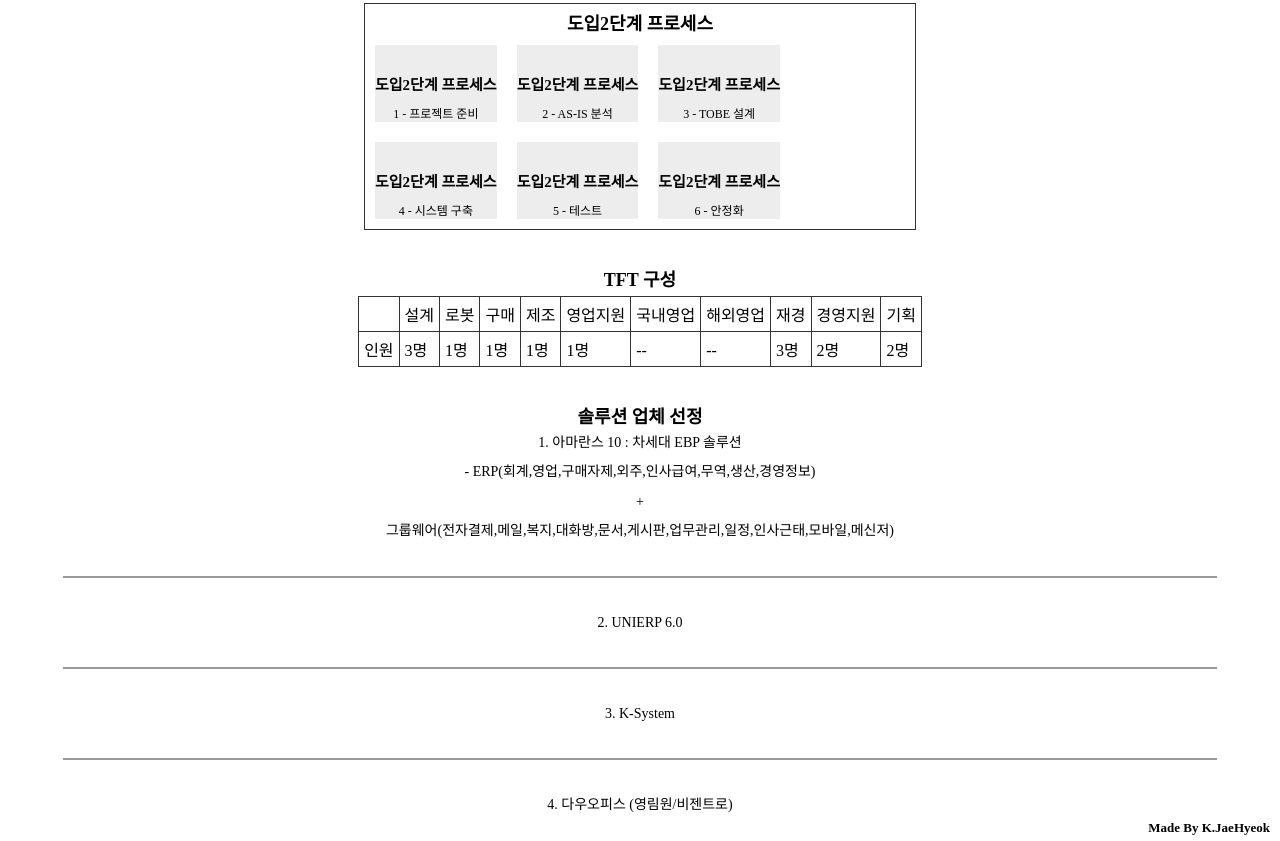
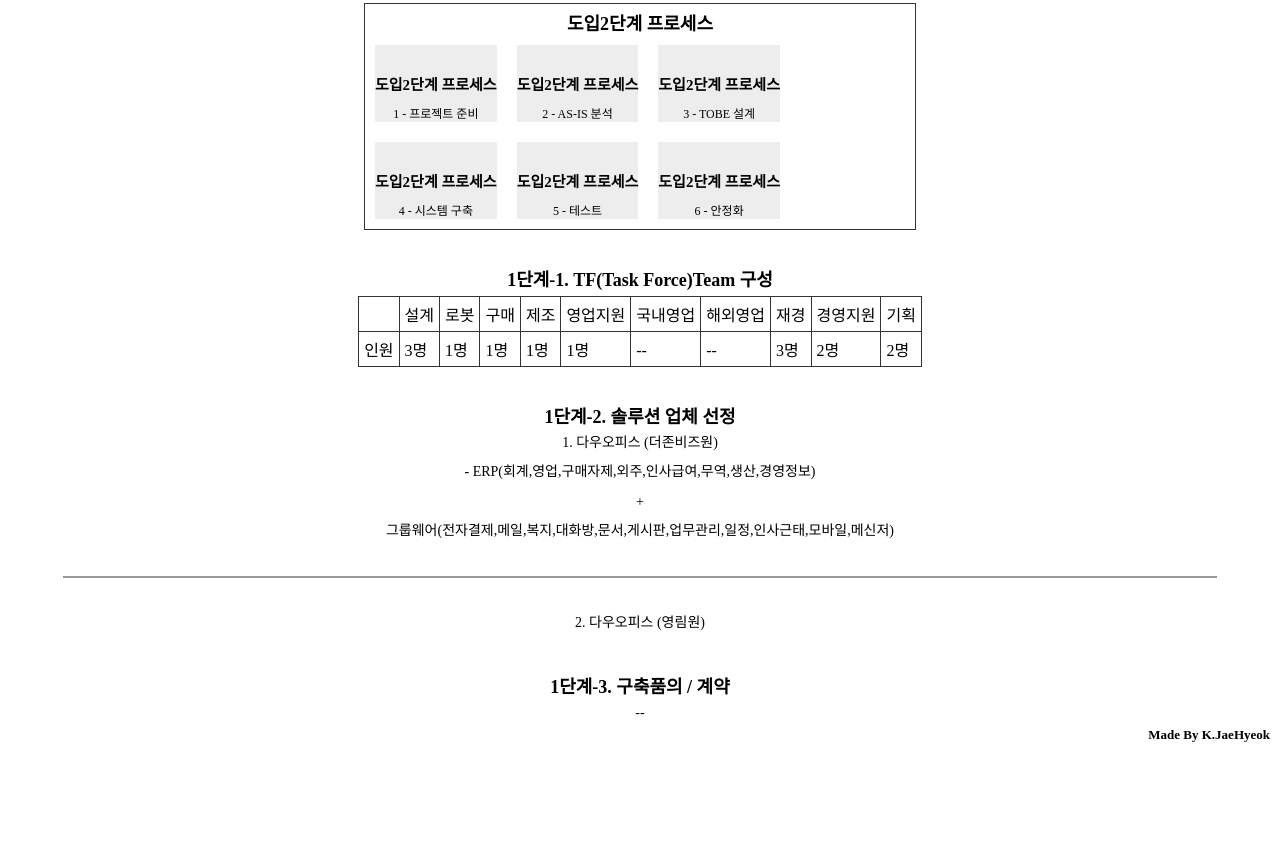
Before and after one commit to tuy112/jstolTodoList, a plain HTML site: page pages/study.html in a window 1280 px wide. Shown: the part 292-1133 px from the top of the page. After the commit the page ends 1040 px from the top, so only its background shows below. Drawn offline with Linux system fonts and the light colour scheme; some icons are missing.

Commit message:
fix : study.html 내용 수정

```diff
--- a/pages/study.html
+++ b/pages/study.html
@@ -76,7 +76,7 @@
             </ul>
         </div>
         <table class="memberTable">
-            <caption>TFT 구성</caption>
+            <caption>1단계-1. TF(Task Force)Team 구성</caption>
             <thead>
                 <tr>
                     <th></th>
@@ -110,18 +110,21 @@
         </table>
 
         <div class="solutionCo">
-            <h3>솔루션 업체 선정</h3>
-            <p>1. 아마란스 10 : 차세대 EBP 솔루션<br/>
+            <h3>1단계-2. 솔루션 업체 선정</h3>
+            <p>1. 다우오피스 (더존비즈원)<br/>
                 - ERP(회계,영업,구매자제,외주,인사급여,무역,생산,경영정보)<br/>
                 +<br/>
                 그룹웨어(전자결제,메일,복지,대화방,문서,게시판,업무관리,일정,인사근태,모바일,메신저)
             </p>
             <hr/>
-            <p>2. UNIERP 6.0</p>
-            <hr/>
-            <p>3. K-System</p>
-            <hr/>
-            <p>4. 다우오피스 (영림원/비젠트로)</p>
+            <p>
+                2. 다우오피스 (영림원)
+            </p>
+        </div>
+
+        <div class="solutionCo">
+            <h3>1단계-3. 구축품의 / 계약</h3>
+            <p>--</p>
         </div>
     </section>
 
```
